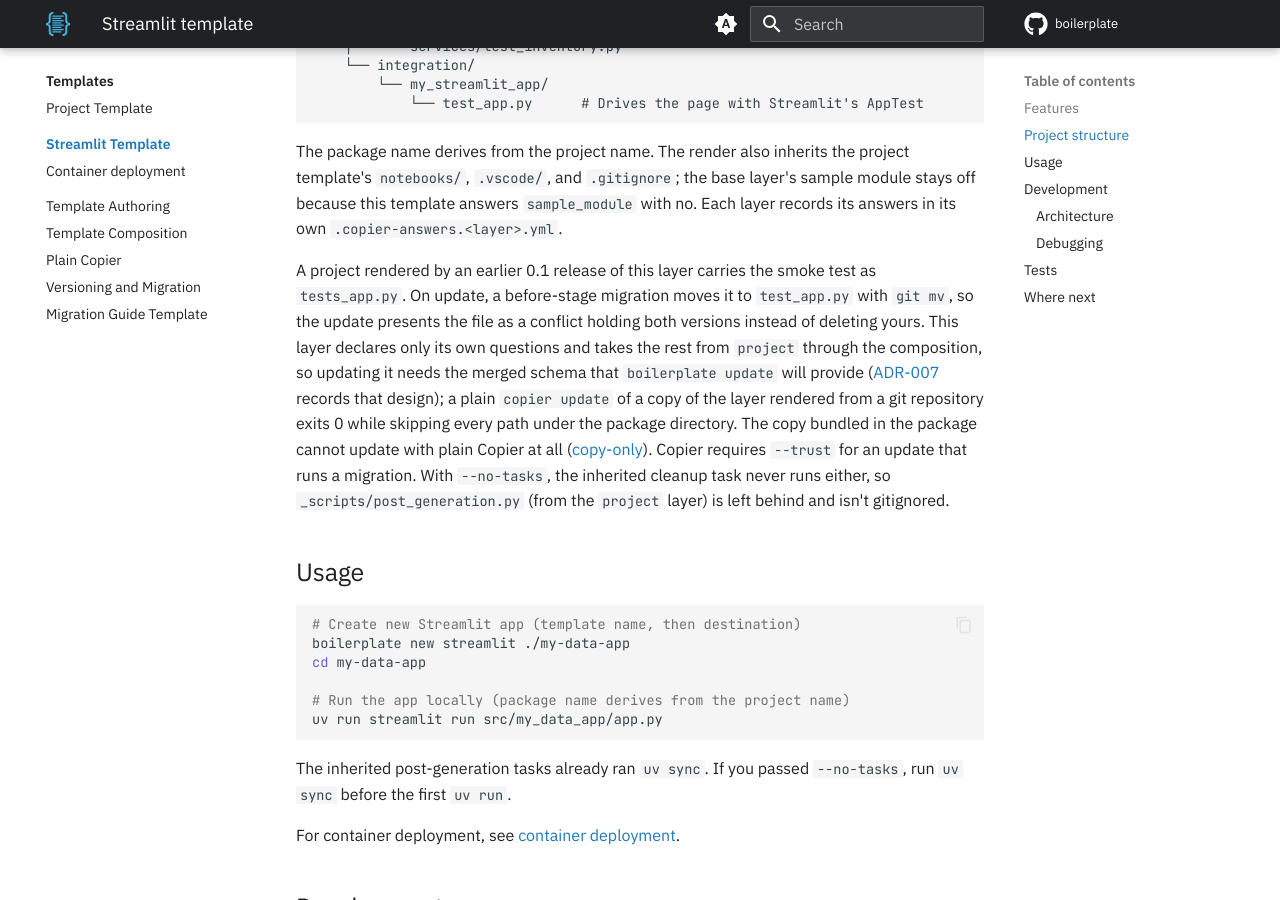
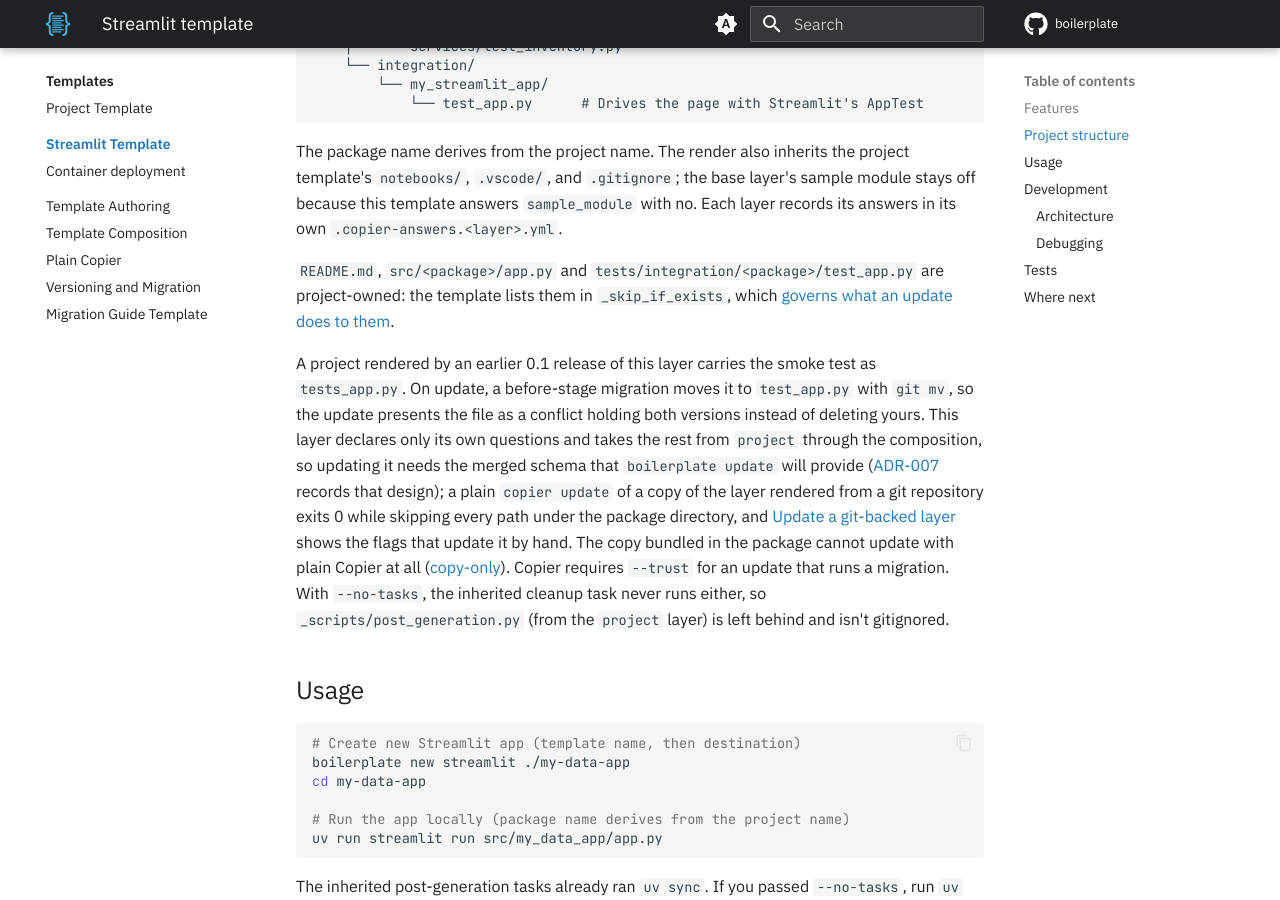
Before and after one commit to TheRealBillSiegler/boilerplate, an MkDocs documentation site: the page built from docs/templates-hub/streamlit/index.md, in a window 1280 px wide and 900 px high, scrolled down 1499 px. Built offline with MkDocs 1.6.1 and Material for MkDocs 9.7.7, drawn with Linux system fonts in a browser that asks for light colours; comment, search, counter and statistics services are not loaded; the version menu is left out.

Commit message:
docs(templates-hub): name each template's project-owned files
Which files a project owns decides what an update does to them, yet
neither template page said so. Add one line to each naming the files
listed in the layer's _skip_if_exists and linking the design section
that specifies the list, so the consequence is stated once, there.

Co-Authored-By: Claude Sonnet 5.5 <noreply@anthropic.com>

```diff
--- a/docs/templates-hub/streamlit/index.md
+++ b/docs/templates-hub/streamlit/index.md
@@ -60,7 +60,9 @@ my-streamlit-app/
 
 The package name derives from the project name. The render also inherits the project template's `notebooks/`, `.vscode/`, and `.gitignore`; the base layer's sample module stays off because this template answers `sample_module` with no. Each layer records its answers in its own `.copier-answers.<layer>.yml`.
 
-A project rendered by an earlier 0.1 release of this layer carries the smoke test as `tests_app.py`. On update, a before-stage migration moves it to `test_app.py` with `git mv`, so the update presents the file as a conflict holding both versions instead of deleting yours. This layer declares only its own questions and takes the rest from `project` through the composition, so updating it needs the merged schema that `boilerplate update` will provide ([ADR-007](../../design/adr-007-update-model.md) records that design); a plain `copier update` of a copy of the layer rendered from a git repository exits 0 while skipping every path under the package directory. The copy bundled in the package cannot update with plain Copier at all ([copy-only](../plain-copier.md#bundled-layers-are-copy-only)). Copier requires `--trust` for an update that runs a migration.
+`README.md`, `src/<package>/app.py` and `tests/integration/<package>/test_app.py` are project-owned: the template lists them in `_skip_if_exists`, which [governs what an update does to them](../../design/04-composition-engine.md#per-layer-render-loop).
+
+A project rendered by an earlier 0.1 release of this layer carries the smoke test as `tests_app.py`. On update, a before-stage migration moves it to `test_app.py` with `git mv`, so the update presents the file as a conflict holding both versions instead of deleting yours. This layer declares only its own questions and takes the rest from `project` through the composition, so updating it needs the merged schema that `boilerplate update` will provide ([ADR-007](../../design/adr-007-update-model.md) records that design); a plain `copier update` of a copy of the layer rendered from a git repository exits 0 while skipping every path under the package directory, and [Update a git-backed layer](../plain-copier.md#update-a-git-backed-layer) shows the flags that update it by hand. The copy bundled in the package cannot update with plain Copier at all ([copy-only](../plain-copier.md#bundled-layers-are-copy-only)). Copier requires `--trust` for an update that runs a migration.
 With `--no-tasks`, the inherited cleanup task never runs either, so `_scripts/post_generation.py` (from the `project` layer) is left behind and isn't gitignored.
 
 ## Usage
```
Also changed, not shown: docs/templates-hub/project.md (+2 -0 lines).
